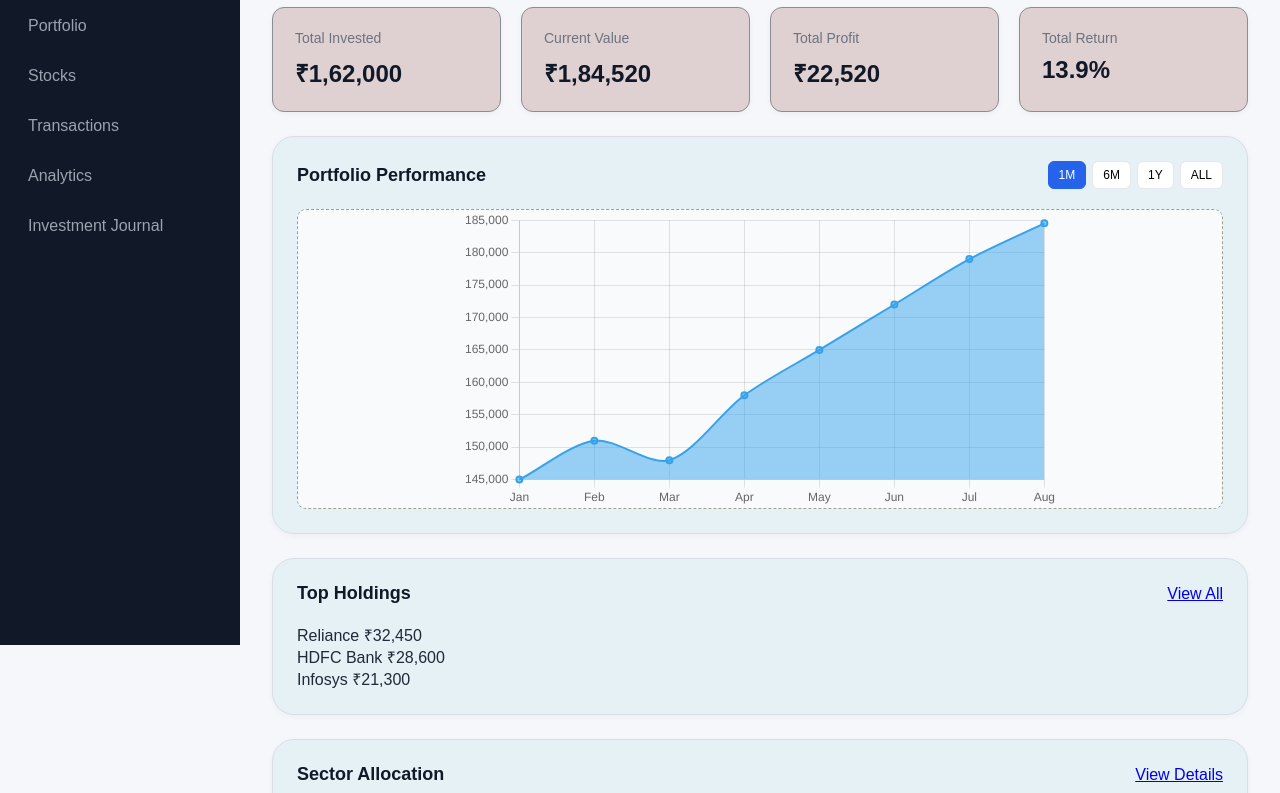
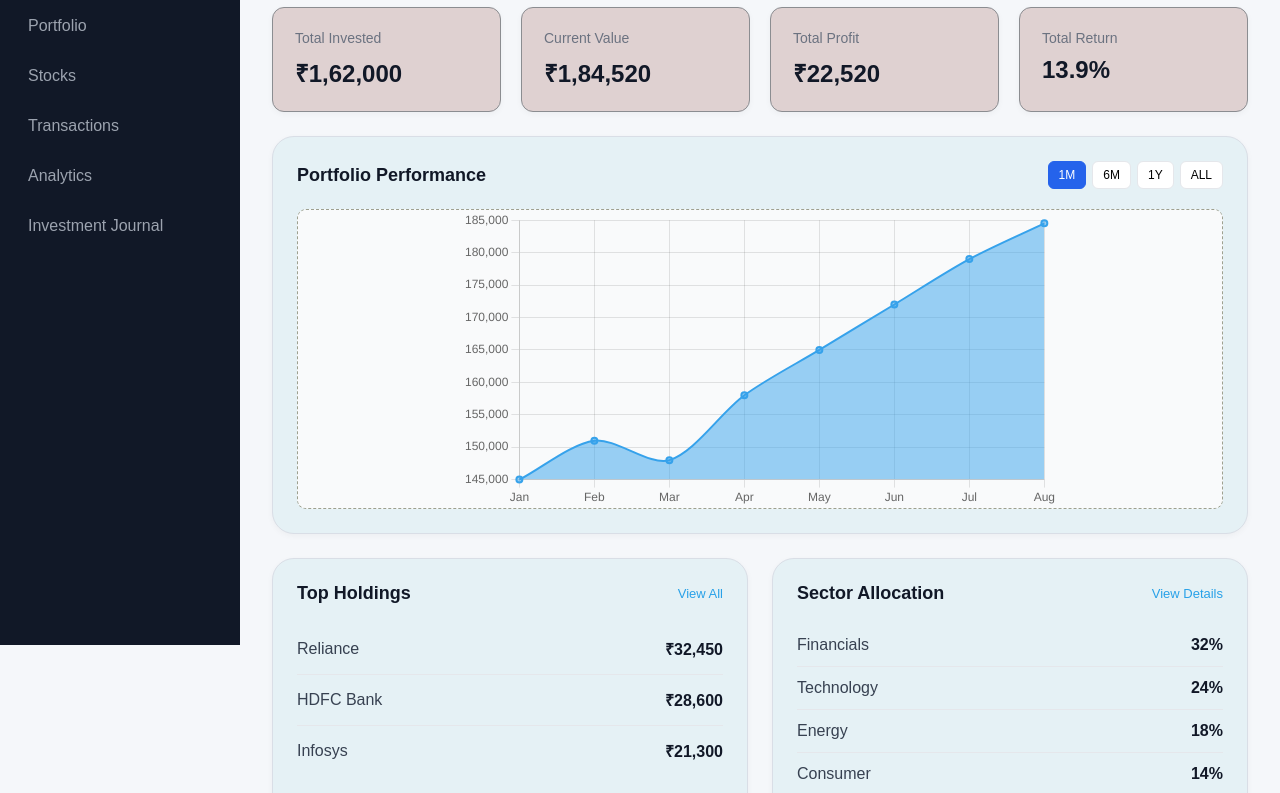
Before and after one commit to krishachra/investment-intelligence-platform, a plain HTML site: page index.html in a window 1280 px wide. Shown: the part 155-948 px from the top of the page. Drawn offline with nearby package versions, Linux system fonts and the light colour scheme.

Commit message:
Style holdings and sector allocation

```diff
--- a/css/style.css
+++ b/css/style.css
@@ -189,3 +189,65 @@ FOR CARDS */
     justify-content: center;
     color: #9ca3af;
 }
+.dashboard-grid {
+    display: grid;
+    grid-template-columns: 1fr 1fr;
+    gap: 24px;
+
+    margin-bottom: 24px;
+}
+.holding {
+    display: flex;
+    justify-content: space-between;
+    align-items: center;
+
+    padding: 14px 0;
+
+    border-bottom: 1px solid #e5e7eb;
+}
+.holding:last-child {
+    border-bottom: none;
+}
+
+.holding span:first-child {
+    font-weight: 500;
+    color: #374151;
+}
+
+.holding span:last-child {
+    font-weight: 600;
+    color: #111827;
+}
+
+.sector {
+    display: flex;
+    justify-content: space-between;
+    align-items: center;
+
+    padding: 12px 0;
+
+    border-bottom: 1px solid #e5e7eb;
+}
+
+.sector:last-child {
+    border-bottom: none;
+}
+
+.sector span:first-child {
+    color: #374151;
+}
+
+.sector span:last-child {
+    font-weight: 600;
+    color: #111827;
+}
+.section-header a {
+    color: #28a1e8;
+    text-decoration: none;
+
+    font-size: 13px;
+}
+
+.section-header a:hover {
+    text-decoration: underline;
+}
```
